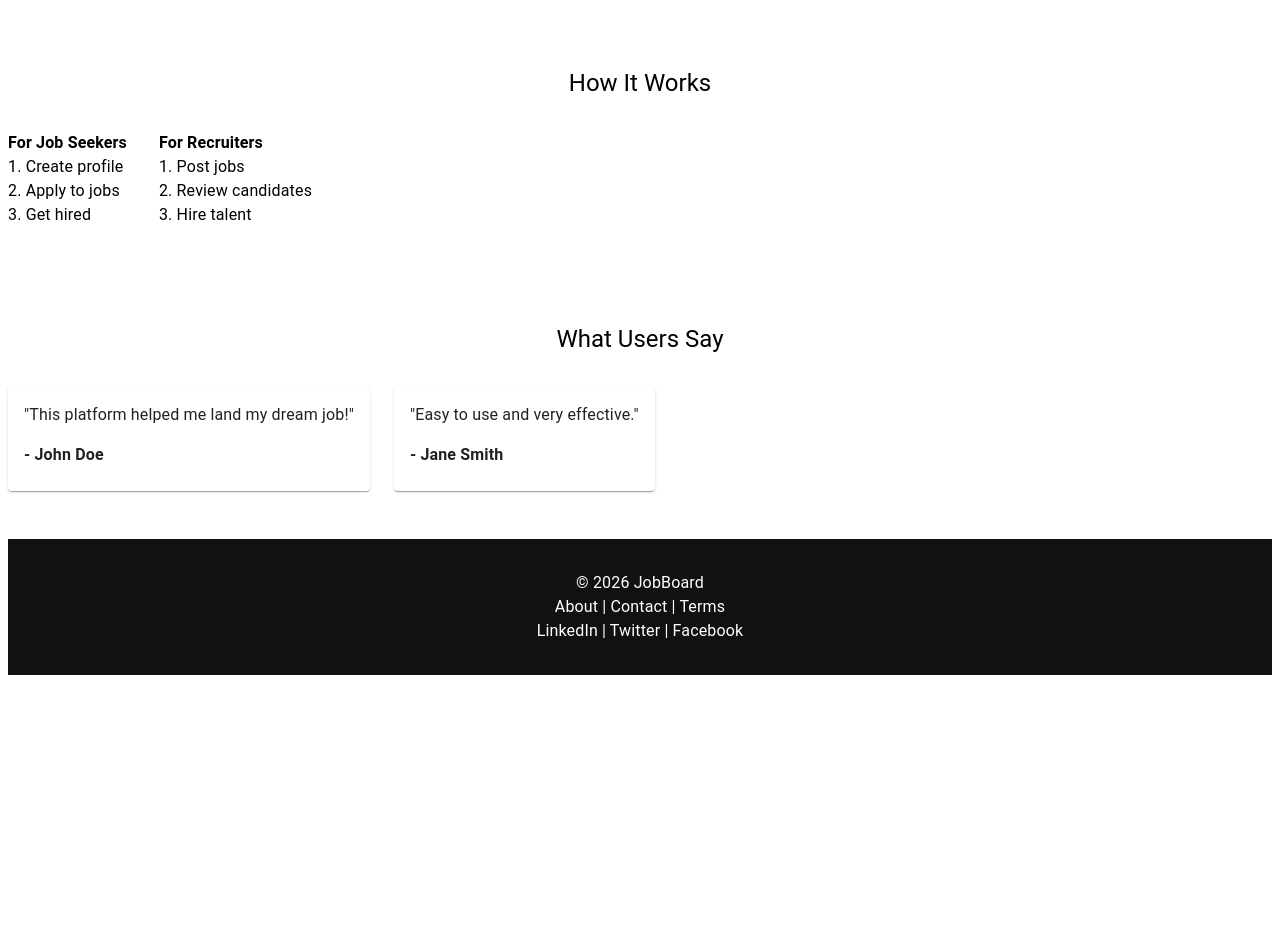
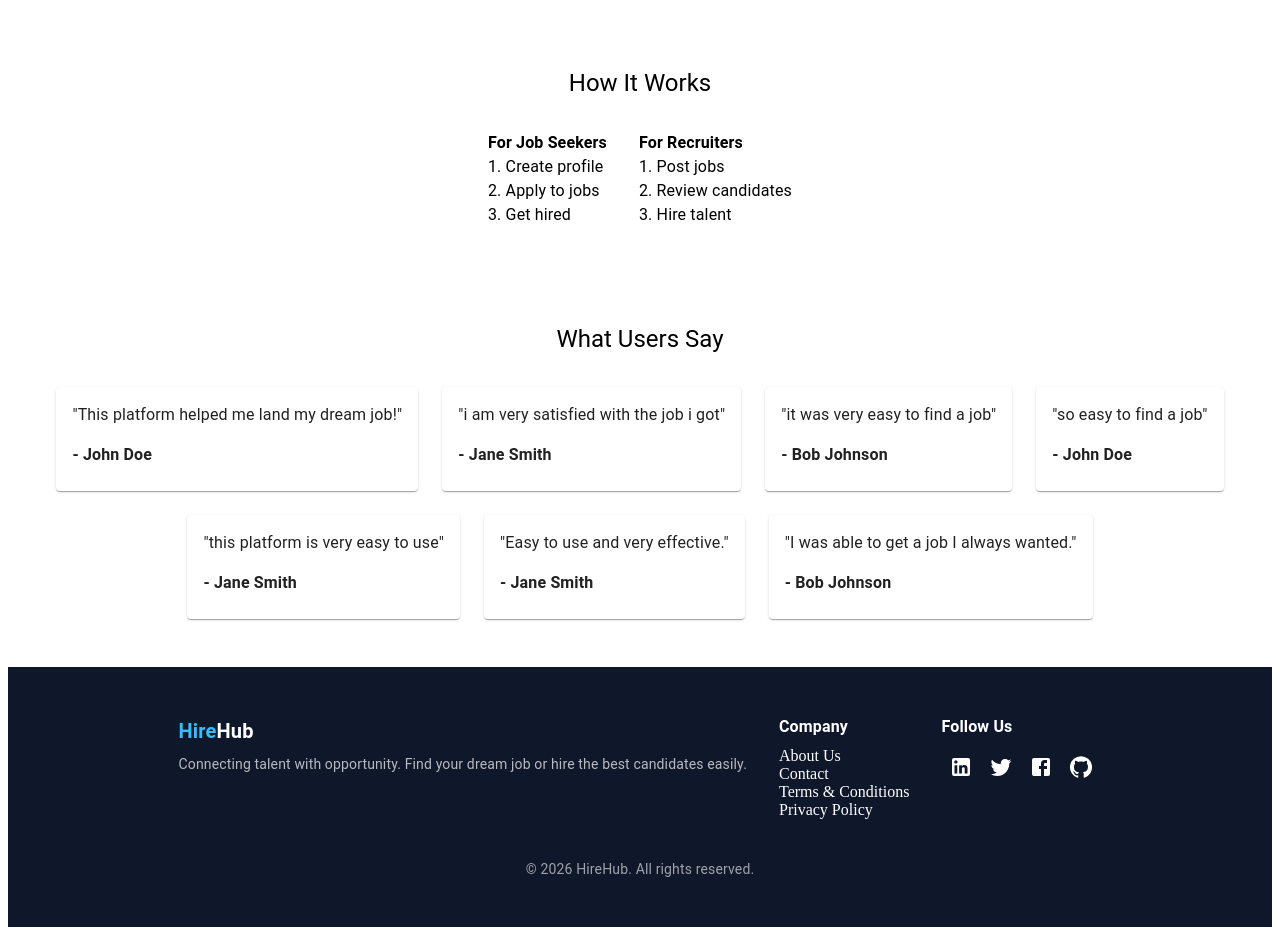
Before and after one commit to Addisu544/job-board, a React (Vite) app in the folder client/: page / in a window 1280 px wide. Shown: the part 1260-2195 px from the top of the page. Before the commit the page ends 1943 px from the top, so only its background shows below. Built offline with nearby package versions, Linux system fonts and the light colour scheme; no server answers.

Commit message:
feat(footer): add social medias and links with corresponding pages

```diff
--- a/client/src/App.jsx
+++ b/client/src/App.jsx
@@ -29,6 +29,12 @@ import NavbarMinimal from "./components/Navbarminimal";
 
 import EmployeeProfile from "./pages/profile/EmployeeProfile";
 import HomePage from "./pages/HomePage";
+
+import About from "./pages/About";
+import Contact from "./pages/Contact";
+import Privacy from "./pages/Privacy";
+import Terms from "./pages/Terms";
+
 function App() {
   const location = useLocation();
 
@@ -44,6 +50,11 @@ function App() {
 
         <Route path="/login" element={<Login />} />
         <Route path="/register" element={<Register />} />
+
+        <Route path="/about" element={<About />} />
+        <Route path="/contact" element={<Contact />} />
+        <Route path="/privacy" element={<Privacy />} />
+        <Route path="/terms" element={<Terms />} />
 
         <Route
           path="/recruiter/*"
--- a/client/src/components/Navbar.jsx
+++ b/client/src/components/Navbar.jsx
@@ -21,7 +21,7 @@ const Navbar = () => {
           sx={{ cursor: "pointer" }}
           onClick={() => navigate("/")}
         >
-          JobBoard
+          HireHub
         </Typography>
 
         {/* Right side buttons */}
--- a/client/src/components/home/CategorySection.jsx
+++ b/client/src/components/home/CategorySection.jsx
@@ -13,7 +13,7 @@ const categories = [
 
 const CategorySection = () => {
   return (
-    <Box sx={{ py: 6 }}>
+    <Box sx={{ py: 6, maxWidth: 1200, mx: "auto" }}>
       <Typography variant="h5" textAlign="center" mb={4}>
         Explore Career Categories
       </Typography>
--- a/client/src/components/home/FeaturedCompanies.jsx
+++ b/client/src/components/home/FeaturedCompanies.jsx
@@ -5,11 +5,16 @@ const companies = [
   { name: "Amazon", industry: "E-commerce" },
   { name: "Meta", industry: "Social Media" },
   { name: "Microsoft", industry: "Software" },
+  { name: "Apple", industry: "Tech" },
+  { name: "Tesla", industry: "Automotive" },
+  { name: "Netflix", industry: "Streaming" },
+  { name: "Uber", industry: "Transportation" },
+  { name: "SpaceX", industry: "Space Exploration" },
 ];
 
 const FeaturedCompanies = () => {
   return (
-    <Box sx={{ py: 6 }}>
+    <Box sx={{ py: 6, maxWidth: 1200, mx: "auto" }}>
       <Typography variant="h5" textAlign="center" mb={4}>
         Top Companies Hiring
       </Typography>
--- a/client/src/components/home/Footer.jsx
+++ b/client/src/components/home/Footer.jsx
@@ -1,11 +1,121 @@
-import { Box, Typography } from "@mui/material";
+import { Link as RouterLink } from "react-router-dom";
+import { Box, Typography, Grid, Link, IconButton } from "@mui/material";
+import { LinkedIn, Twitter, Facebook, GitHub } from "@mui/icons-material";
 
 const Footer = () => {
   return (
-    <Box sx={{ bgcolor: "#111", color: "white", py: 4, textAlign: "center" }}>
-      <Typography>© 2026 JobBoard</Typography>
-      <Typography>About | Contact | Terms</Typography>
-      <Typography>LinkedIn | Twitter | Facebook</Typography>
+    <Box sx={{ bgcolor: "#0f172a", color: "white", py: 6 }}>
+      <Grid container spacing={4} px={4} justifyContent="center">
+        <Grid item xs={12} md={3}>
+          <Typography variant="h6" fontWeight="bold" gutterBottom>
+            {/* HireHub */}
+            <span style={{ color: "#38bdf8" }}>Hire</span>Hub
+          </Typography>
+          <Typography variant="body2" sx={{ opacity: 0.7 }}>
+            Connecting talent with opportunity. Find your dream job or hire the
+            best candidates easily.
+          </Typography>
+        </Grid>
+
+        {/* COMPANY */}
+        <Grid item xs={6} md={3}>
+          <Typography fontWeight="bold" mb={1}>
+            Company
+          </Typography>
+
+          <Link
+            component={RouterLink}
+            to="/about"
+            color="inherit"
+            display="block"
+            underline="none"
+          >
+            About Us
+          </Link>
+
+          <Link
+            component={RouterLink}
+            to="/contact"
+            color="inherit"
+            display="block"
+            underline="none"
+          >
+            Contact
+          </Link>
+
+          <Link
+            component={RouterLink}
+            to="/terms"
+            color="inherit"
+            display="block"
+            underline="none"
+          >
+            Terms & Conditions
+          </Link>
+
+          <Link
+            component={RouterLink}
+            to="/privacy"
+            color="inherit"
+            display="block"
+            underline="none"
+          >
+            Privacy Policy
+          </Link>
+        </Grid>
+
+        {/* SOCIAL */}
+        <Grid item xs={12} md={3}>
+          <Typography fontWeight="bold" mb={1}>
+            Follow Us
+          </Typography>
+
+          <Box>
+            <IconButton
+              component="a"
+              href="https://linkedin.com"
+              target="_blank"
+              sx={{ color: "white" }}
+            >
+              <LinkedIn />
+            </IconButton>
+
+            <IconButton
+              component="a"
+              href="https://twitter.com"
+              target="_blank"
+              sx={{ color: "white" }}
+            >
+              <Twitter />
+            </IconButton>
+
+            <IconButton
+              component="a"
+              href="https://facebook.com"
+              target="_blank"
+              sx={{ color: "white" }}
+            >
+              <Facebook />
+            </IconButton>
+
+            <IconButton
+              component="a"
+              href="https://github.com"
+              target="_blank"
+              sx={{ color: "white" }}
+            >
+              <GitHub />
+            </IconButton>
+          </Box>
+        </Grid>
+      </Grid>
+
+      {/* BOTTOM BAR */}
+      <Box mt={5} textAlign="center" sx={{ opacity: 0.6 }}>
+        <Typography variant="body2">
+          © {new Date().getFullYear()} HireHub. All rights reserved.
+        </Typography>
+      </Box>
     </Box>
   );
 };
--- a/client/src/components/home/HowItWorks.jsx
+++ b/client/src/components/home/HowItWorks.jsx
@@ -2,12 +2,12 @@ import { Box, Typography, Grid } from "@mui/material";
 
 const HowItWorks = () => {
   return (
-    <Box sx={{ py: 6 }}>
+    <Box sx={{ py: 6, maxWidth: 1200, mx: "auto" }}>
       <Typography variant="h5" textAlign="center" mb={4}>
         How It Works
       </Typography>
 
-      <Grid container spacing={4}>
+      <Grid container spacing={4} justifyContent="center">
         <Grid item xs={12} md={6}>
           <Typography fontWeight="bold">For Job Seekers</Typography>
           <Typography>1. Create profile</Typography>
--- a/client/src/components/home/Testimonials.jsx
+++ b/client/src/components/home/Testimonials.jsx
@@ -5,20 +5,44 @@ const testimonials = [
     name: "John Doe",
     text: "This platform helped me land my dream job!",
   },
+
+  {
+    name: "Jane Smith",
+    text: "i am very satisfied with the job i got",
+  },
+  {
+    name: "Bob Johnson",
+    text: "it was very easy to find a job",
+  },
+  {
+    name: "John Doe",
+    text: "so easy to find a job",
+  },
+
+  {
+    name: "Jane Smith",
+    text: "this platform is very easy to use",
+  },
+
   {
     name: "Jane Smith",
     text: "Easy to use and very effective.",
+  },
+
+  {
+    name: "Bob Johnson",
+    text: "I was able to get a job I always wanted.",
   },
 ];
 
 const Testimonials = () => {
   return (
-    <Box sx={{ py: 6 }}>
+    <Box sx={{ py: 6, maxWidth: 1200, mx: "auto" }}>
       <Typography variant="h5" textAlign="center" mb={4}>
         What Users Say
       </Typography>
 
-      <Grid container spacing={3}>
+      <Grid container spacing={3} justifyContent="center">
         {testimonials.map((t, i) => (
           <Grid item xs={12} md={6} key={i}>
             <Card>
--- /dev/null
+++ b/client/src/pages/About.jsx
@@ -0,0 +1,52 @@
+import { Box, Typography, Container, Grid } from "@mui/material";
+
+const About = () => {
+  return (
+    <Container sx={{ py: 6 }}>
+      <Typography variant="h4" fontWeight="bold" gutterBottom>
+        About HireHub
+      </Typography>
+
+      <Typography mb={3}>
+        HireHub is a modern job platform designed to connect talented
+        professionals with leading companies across the world. Our goal is to
+        simplify hiring and job searching through a seamless digital experience.
+      </Typography>
+
+      <Grid container spacing={4}>
+        <Grid item xs={12} md={6}>
+          <Typography variant="h6" fontWeight="bold">
+            Our Mission
+          </Typography>
+          <Typography>
+            To empower job seekers and employers by providing a transparent,
+            efficient, and accessible hiring platform.
+          </Typography>
+        </Grid>
+
+        <Grid item xs={12} md={6}>
+          <Typography variant="h6" fontWeight="bold">
+            Our Vision
+          </Typography>
+          <Typography>
+            To become a leading global job marketplace where opportunities meet
+            talent without barriers.
+          </Typography>
+        </Grid>
+      </Grid>
+
+      <Box mt={5}>
+        <Typography variant="h6" fontWeight="bold">
+          Why Choose HireHub?
+        </Typography>
+        <Typography>
+          • Easy job application process • Smart candidate filtering for
+          recruiters • Secure and transparent communication • Modern and
+          user-friendly interface
+        </Typography>
+      </Box>
+    </Container>
+  );
+};
+
+export default About;
--- /dev/null
+++ b/client/src/pages/Contact.jsx
@@ -0,0 +1,78 @@
+import { useState } from "react";
+import { Container, Typography, TextField, Button, Box } from "@mui/material";
+
+const Contact = () => {
+  const [form, setForm] = useState({
+    name: "",
+    email: "",
+    message: "",
+  });
+
+  const handleChange = (e) => {
+    setForm({ ...form, [e.target.name]: e.target.value });
+  };
+
+  const handleSubmit = (e) => {
+    e.preventDefault();
+    alert("Message sent successfully (demo)");
+    setForm({ name: "", email: "", message: "" });
+  };
+
+  return (
+    <Container sx={{ py: 6 }} maxWidth="sm">
+      <Typography variant="h4" fontWeight="bold" gutterBottom>
+        Contact Us
+      </Typography>
+
+      <Typography mb={3}>
+        Have questions or need help? Reach out to our team.
+      </Typography>
+
+      <form onSubmit={handleSubmit}>
+        <TextField
+          label="Full Name"
+          name="name"
+          fullWidth
+          margin="normal"
+          value={form.name}
+          onChange={handleChange}
+          required
+        />
+
+        <TextField
+          label="Email"
+          name="email"
+          fullWidth
+          margin="normal"
+          value={form.email}
+          onChange={handleChange}
+          required
+        />
+
+        <TextField
+          label="Message"
+          name="message"
+          multiline
+          rows={4}
+          fullWidth
+          margin="normal"
+          value={form.message}
+          onChange={handleChange}
+          required
+        />
+
+        <Button type="submit" variant="contained" sx={{ mt: 2 }}>
+          Send Message
+        </Button>
+      </form>
+
+      <Box mt={4}>
+        <Typography>Email: support@hirehub.com</Typography>
+        <Typography>Phone: +251 900 000 000</Typography>
+        <Typography>Location: Addis Ababa, Ethiopia</Typography>
+      </Box>
+    </Container>
+  );
+};
+
+export default Contact;
--- /dev/null
+++ b/client/src/pages/Privacy.jsx
@@ -0,0 +1,32 @@
+import { Container, Typography } from "@mui/material";
+
+const Privacy = () => {
+  return (
+    <Container sx={{ py: 6 }}>
+      <Typography variant="h4" fontWeight="bold" gutterBottom>
+        Privacy Policy
+      </Typography>
+
+      <Typography paragraph>
+        HireHub values your privacy. We collect personal information such as
+        your name, email, resume, and job preferences to provide our services.
+      </Typography>
+
+      <Typography paragraph>
+        We do not sell your data to third parties. Your information is only
+        shared with recruiters when you apply for jobs.
+      </Typography>
+
+      <Typography paragraph>
+        We implement security measures to protect your data, but we recommend
+        users take precautions when sharing sensitive information online.
+      </Typography>
+
+      <Typography paragraph>
+        By using HireHub, you agree to this privacy policy.
+      </Typography>
+    </Container>
+  );
+};
+
+export default Privacy;
--- /dev/null
+++ b/client/src/pages/Terms.jsx
@@ -0,0 +1,33 @@
+import { Container, Typography } from "@mui/material";
+
+const Terms = () => {
+  return (
+    <Container sx={{ py: 6 }}>
+      <Typography variant="h4" fontWeight="bold" gutterBottom>
+        Terms & Conditions
+      </Typography>
+
+      <Typography paragraph>
+        By using HireHub, you agree to comply with all applicable laws and
+        regulations.
+      </Typography>
+
+      <Typography paragraph>
+        Users are responsible for the accuracy of the information they provide.
+        Fake job postings or fraudulent activities are strictly prohibited.
+      </Typography>
+
+      <Typography paragraph>
+        HireHub reserves the right to suspend or terminate accounts that violate
+        these terms.
+      </Typography>
+
+      <Typography paragraph>
+        We may update these terms at any time. Continued use of the platform
+        means you accept the updated terms.
+      </Typography>
+    </Container>
+  );
+};
+
+export default Terms;
```
